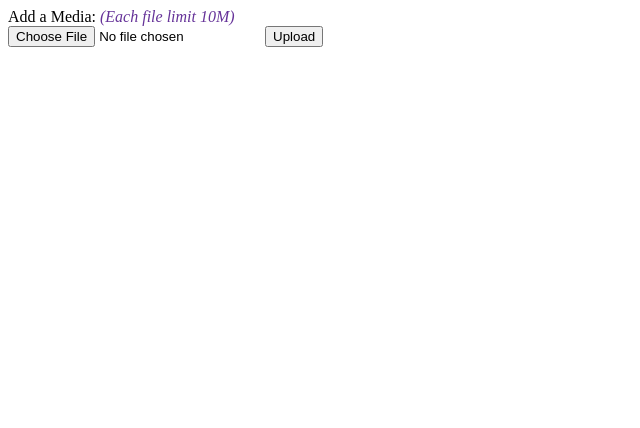
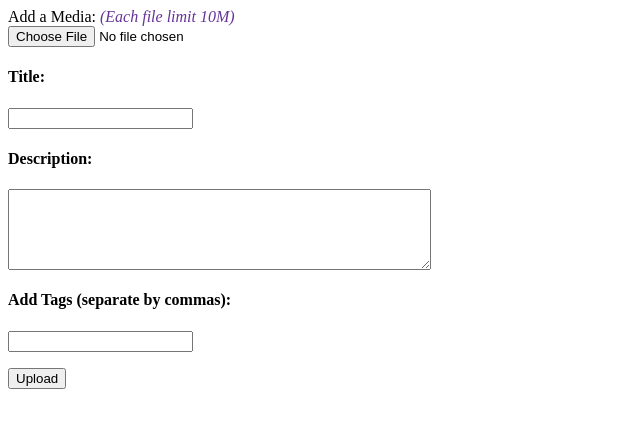
Before and after one commit to Zhaoxid/Metube_2017, a PHP site: page /media_upload.php in a window 1280 px wide. Shown: the top 428 px of the page, without its empty margins (0-640 px from the left). Run offline with PHP 8.4, Linux system fonts and the light colour scheme.

Commit message:
added mbeazle mods

```diff
--- a/media_upload.php
+++ b/media_upload.php
@@ -15,10 +15,15 @@ session_start();
   <p style="margin:0; padding:0">
   <input type="hidden" name="MAX_FILE_SIZE" value="10485760" />
    Add a Media: <label style="color:#663399"><em> (Each file limit 10M)</em></label><br/>
-   <input  name="file" type="file" size="50" />
+   <input  name="file" type="file" size="50" /> <br> </p>
+   <h4> Title: </h4>
+   <p><input name="title" type="text" /> <br> </p>
+   <h4> Description: </h4>
+   <p> <textarea name="description" cols="50" rows="5"></textarea> <br> </p>
+   <h4>Add Tags (separate by commas):</h4>
+   <p><input name="tags" type="text" /> <br> </p>
 
-	<input value="Upload" name="submit" type="submit" />
-  </p>
+   <p><input value="Upload" name="submit" type="submit" /> </p>
 
 
  </form>
```
Also changed, not shown: media.php (+10 -8 lines), media_upload_process.php (+14 -3 lines).
